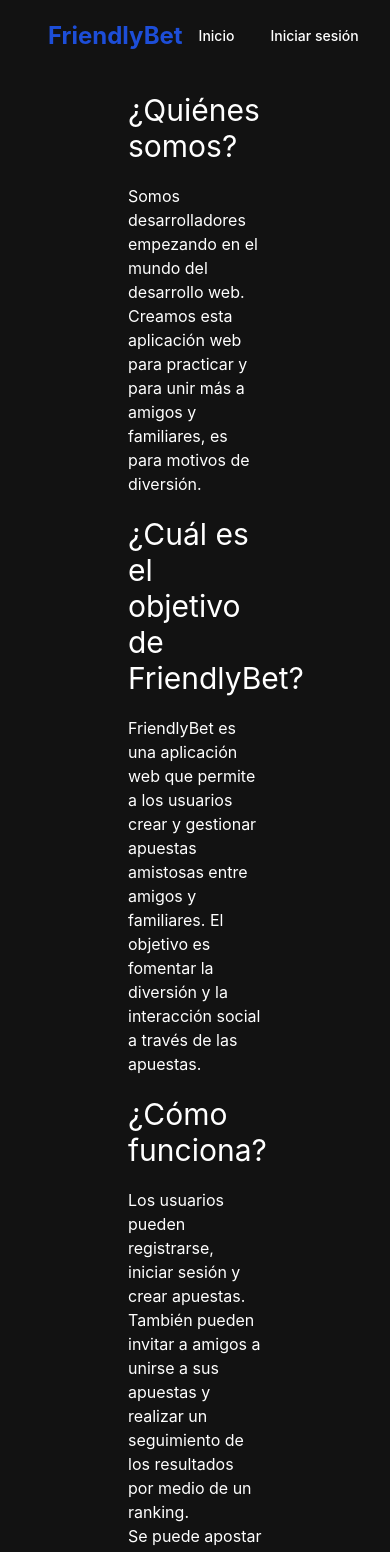
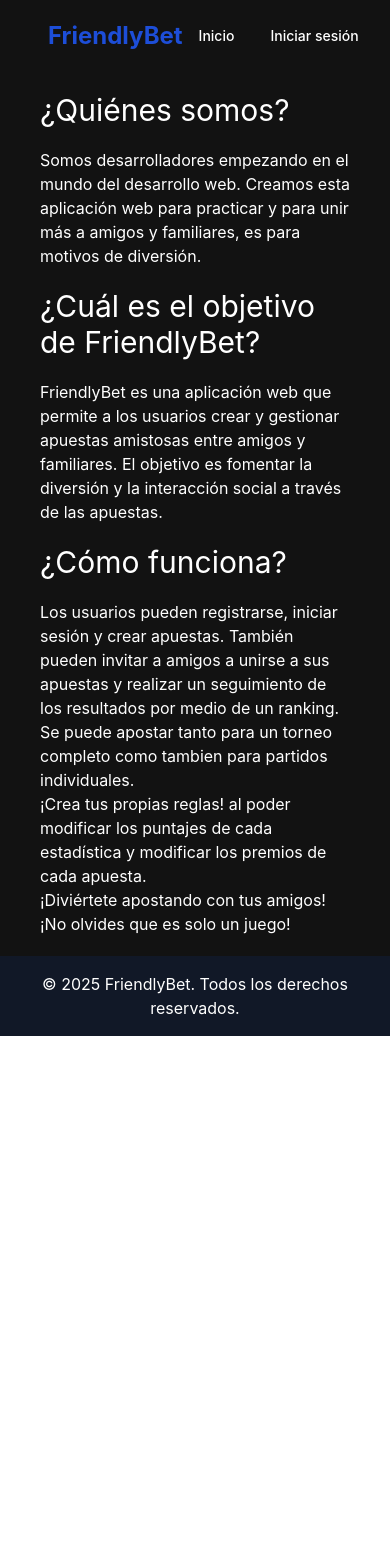
Before and after one commit to nicoclo205/web-nico-project-fe, a React (Vite) app: page /about in a window 390 px wide. Shown: the top 1552 px of the page. After the commit the page ends 1036 px from the top, so only its background shows below. Built offline with nearby package versions, Linux system fonts and the light colour scheme.

Commit message:
making "About" view responsive

```diff
--- a/src/About.tsx
+++ b/src/About.tsx
@@ -79,7 +79,7 @@ function About() {
 
       {/* Contenido principal*/}
 
-    <main className="flex flex-col justify-center px-32 flex-grow">
+    <main className="flex flex-col justify-center px-10 lg:px-32 flex-grow">
 
       <h1 className="text-3xl py-5">¿Quiénes somos?</h1>
       <p>Somos desarrolladores empezando en el mundo del desarrollo web.
@@ -101,7 +101,7 @@ function About() {
     </main>
 
       {/* Pie de página */}
-      <footer className="w-full p-4 bg-gray-900 text-center">
+      <footer className="w-full p-4 bg-gray-900 text-center mt-5">
         <p>© 2025 FriendlyBet. Todos los derechos reservados.</p>
       </footer>
 
```
